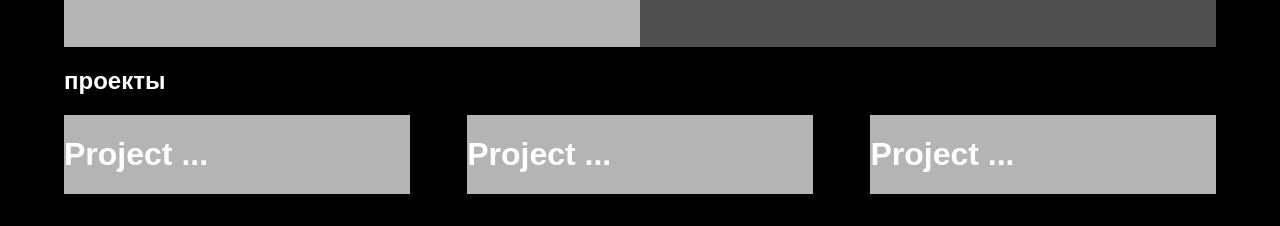
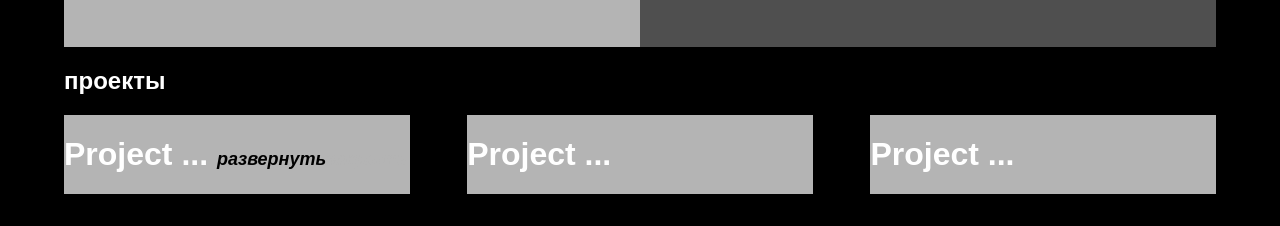
Before and after one commit to MoisKsena/composer, a website: page src/index.html in a window 1280 px wide. Shown: the part 1080-1306 px from the top of the page. Drawn offline with nearby package versions, Linux system fonts and the light colour scheme; files that its build step writes are made by us from their sources; a web font is replaced by a local one.

Commit message:
open/close

```diff
--- a/src/index.html
+++ b/src/index.html
@@ -58,7 +58,7 @@
       <h2>проекты</h2>
       <div class="projects__inner">
           <div class="projects__demo">
-            <h1 class="projects__demo-click">Project ...</h1>
+            <h1 class="projects__demo-click">Project ... <dfn style="color:black; font-size: 18px;">развернуть</dfn><dfn style="color:#B4B4B4; font-size: 18px;">закрыть</dfn></h1>
             <div class="projects__demo-slide">
               <p>МАЙОР ГРОМ</p>
               <div class="projects__demo-image"></div>
```
